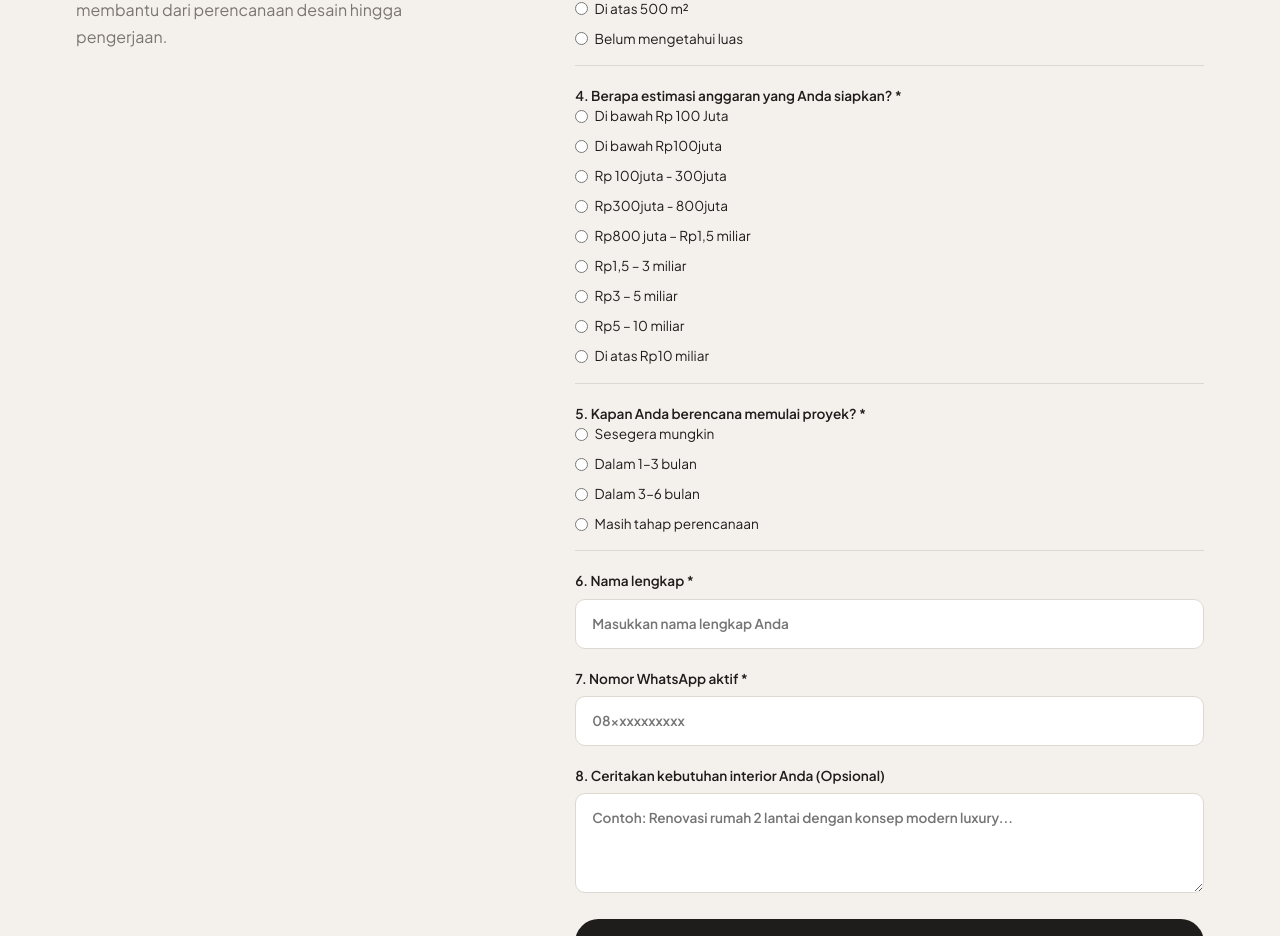
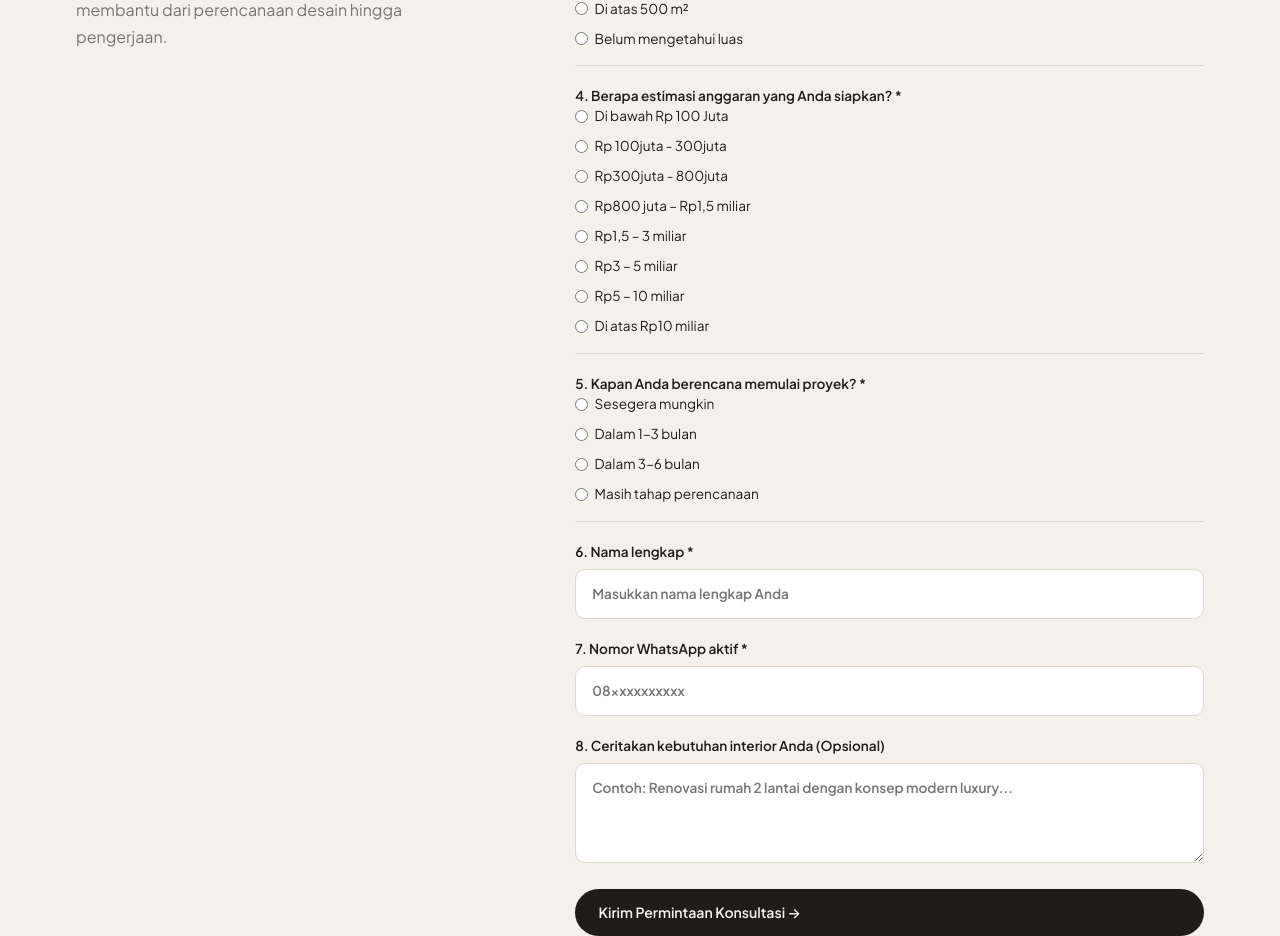
Before and after one commit to irfannexofia/terrasavanna, a Next.js app: page /promotion in a window 1280 px wide. Shown: the part 2257-3193 px from the top of the page. Built offline with nearby package versions, Linux system fonts and the light colour scheme; a web font is replaced by a local one.

Commit message:
Remove duplicate budget option

```diff
--- a/src/app/promotion/page.tsx
+++ b/src/app/promotion/page.tsx
@@ -12,7 +12,7 @@ const projectPhotos = [
   ...((gallery.find((item) => item.title === 'Sky House BSD Tower Kensington 2')?.images ?? [])),
 ]
 const options = {
-  interiorType: ['Interior Apartemen', 'Interior Rumah / Villa', 'Interior Kantor', 'Interior Komersial', 'Lainnya'], area: ['Di bawah 100 m²', '100–300 m²', '301–500 m²', 'Di atas 500 m²', 'Belum mengetahui luas'], budget: ['Di bawah Rp 100 Juta', 'Di bawah Rp100juta', 'Rp 100juta - 300juta', 'Rp300juta - 800juta', 'Rp800 juta – Rp1,5 miliar', 'Rp1,5 – 3 miliar', 'Rp3 – 5 miliar', 'Rp5 – 10 miliar', 'Di atas Rp10 miliar'], timeline: ['Sesegera mungkin', 'Dalam 1–3 bulan', 'Dalam 3–6 bulan', 'Masih tahap perencanaan'],
+  interiorType: ['Interior Apartemen', 'Interior Rumah / Villa', 'Interior Kantor', 'Interior Komersial', 'Lainnya'], area: ['Di bawah 100 m²', '100–300 m²', '301–500 m²', 'Di atas 500 m²', 'Belum mengetahui luas'], budget: ['Di bawah Rp 100 Juta', 'Rp 100juta - 300juta', 'Rp300juta - 800juta', 'Rp800 juta – Rp1,5 miliar', 'Rp1,5 – 3 miliar', 'Rp3 – 5 miliar', 'Rp5 – 10 miliar', 'Di atas Rp10 miliar'], timeline: ['Sesegera mungkin', 'Dalam 1–3 bulan', 'Dalam 3–6 bulan', 'Masih tahap perencanaan'],
 }
 
 export default function PromotionPage() {
```
